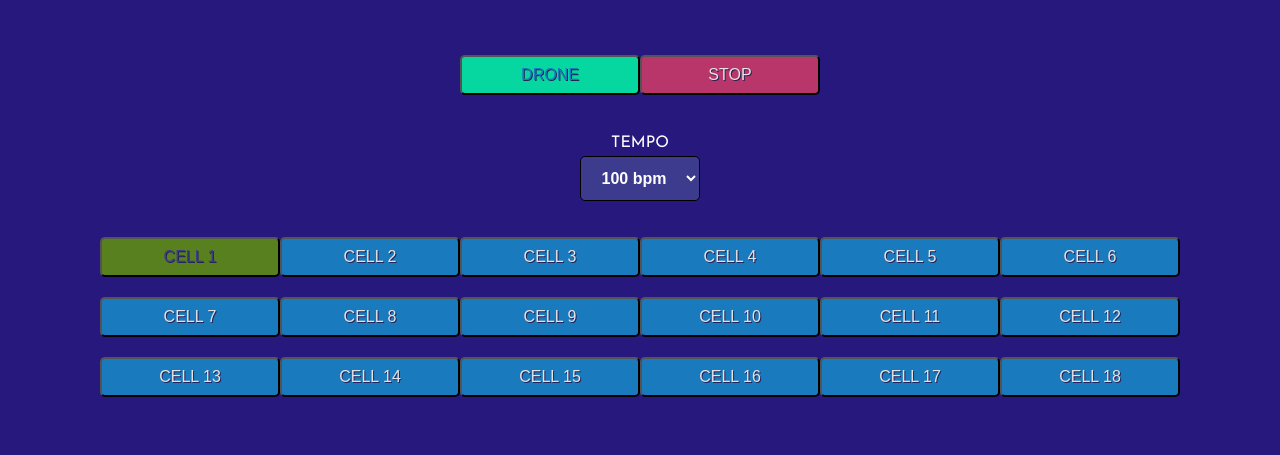
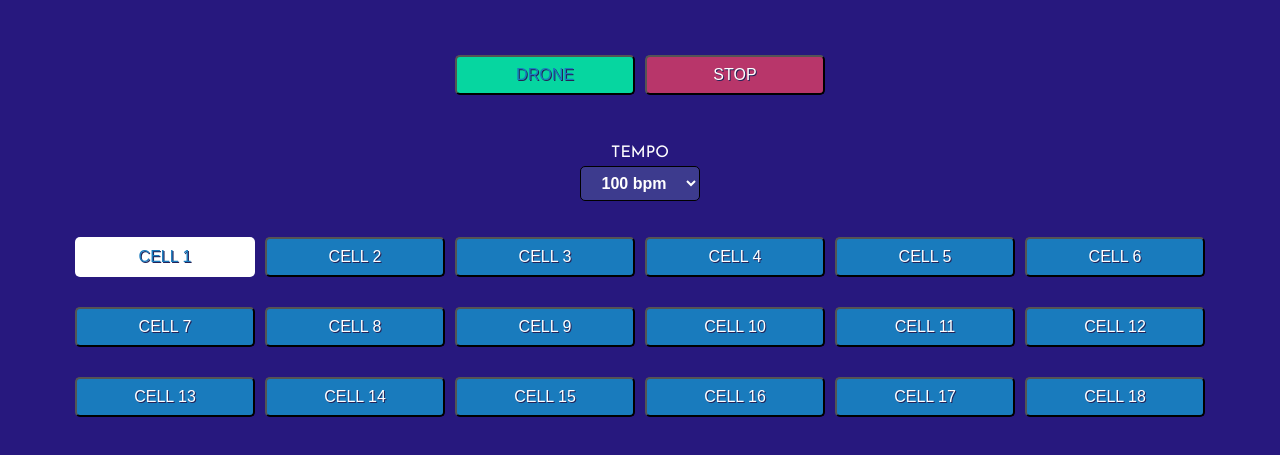
Before and after one commit to jugata/sound-project, a website built with webpack: page public/index.html in a window 1280 px wide. Both pictures are taken after a click on the button "CELL 1". Shown: the part 133-588 px from the top of the page. Built offline with nearby package versions, Linux system fonts and the light colour scheme.

Commit message:
style changes

```diff
--- a/public/style.css
+++ b/public/style.css
@@ -37,17 +37,17 @@ header {
  .div2 {
   display: flex;
   justify-content: center;
-  margin-top: 10px;
+  margin-top: 10px
 }
 
  button {
    height: 40px;
    width: 180px;
    background-color: #197BBD;
-   color: rgb(233, 225, 225);
+   color: white;
    text-shadow: 1px 1px  rgb(37, 35, 87);
    align-content: center;
-   margin-top: 10px;
+   margin: 10px 5px 10px 5px;
    font-size: 16px;
    border-radius: 5px;
    /* box-shadow: 2px 2px #06D6A0; */
@@ -55,6 +55,10 @@ header {
 
  button:hover {
 	border-color: #93BEDF;
+}
+
+button:focus {
+  outline: none;
 }
 
  #drone {
@@ -77,7 +81,7 @@ header {
    font-family: sans-serif;
    font-weight: 700;
    width: 120px;
-   height: 45px;
+   height: 35px;
    background-color: #3D3B8E;
    color: white;
    border-color: black;
@@ -94,6 +98,7 @@ select:focus {
 }
 
  .active {
-  background-color: rgb(89, 128, 31);
-  color: #3D3B8E;
+  background-color: white;
+  color: #197BBD;
+  border: none;
  }
--- a/src/index.js
+++ b/src/index.js
@@ -216,7 +216,7 @@ let playing17 = false;
 let playing18 = false;
 
 // STOP BUTTON
-document.getElementById("stop").addEventListener("click", function () {
+document.getElementById("stop").addEventListener("click", async function () {
   Tone.Transport.stop();
 });
 
@@ -255,11 +255,12 @@ document.getElementById("btn1").addEventListener("click", function () {
 
 document.getElementById("btn2").addEventListener("click", function () {
   if (!playing2) {
-
     synthCell2.start()
     playing2 = true;
+    this.className = "active"
   } else {
     synthCell2.stop();
+    this.className = ""
     playing2 = false;
   }
 });
```
